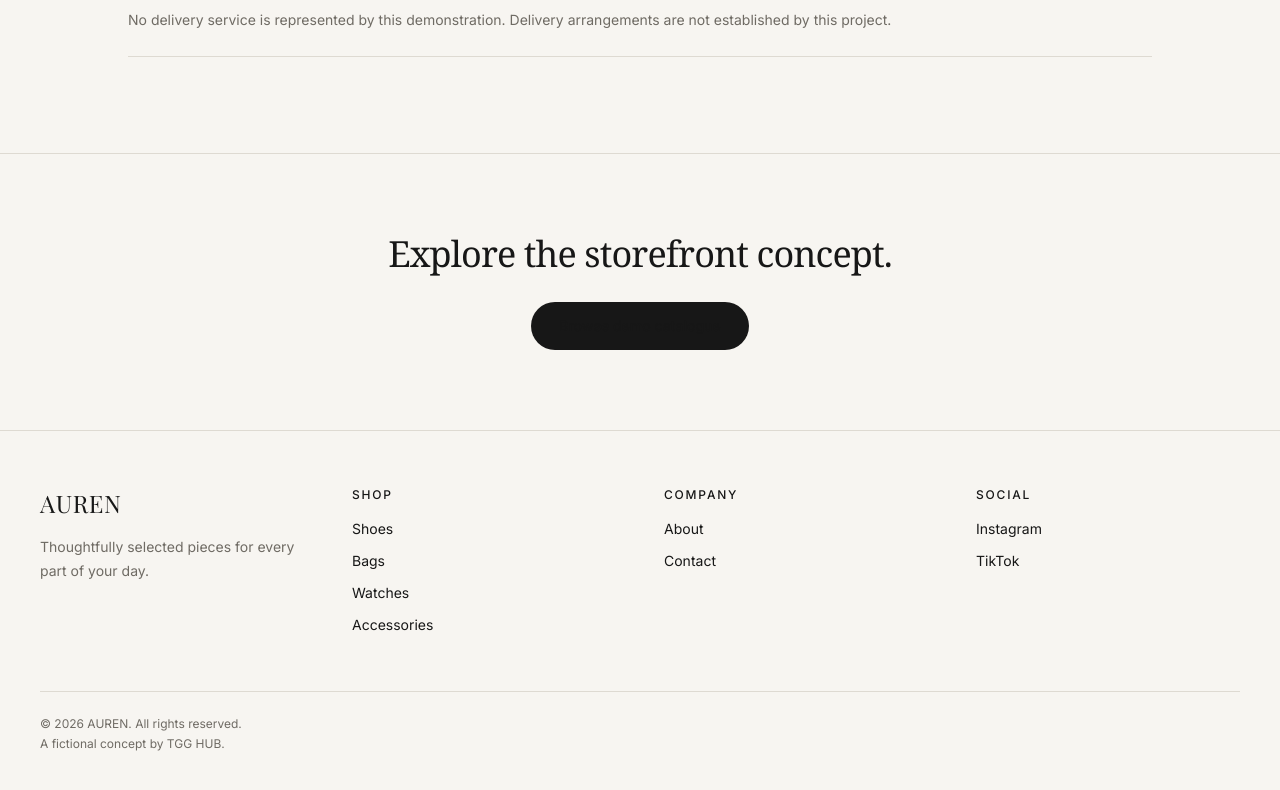
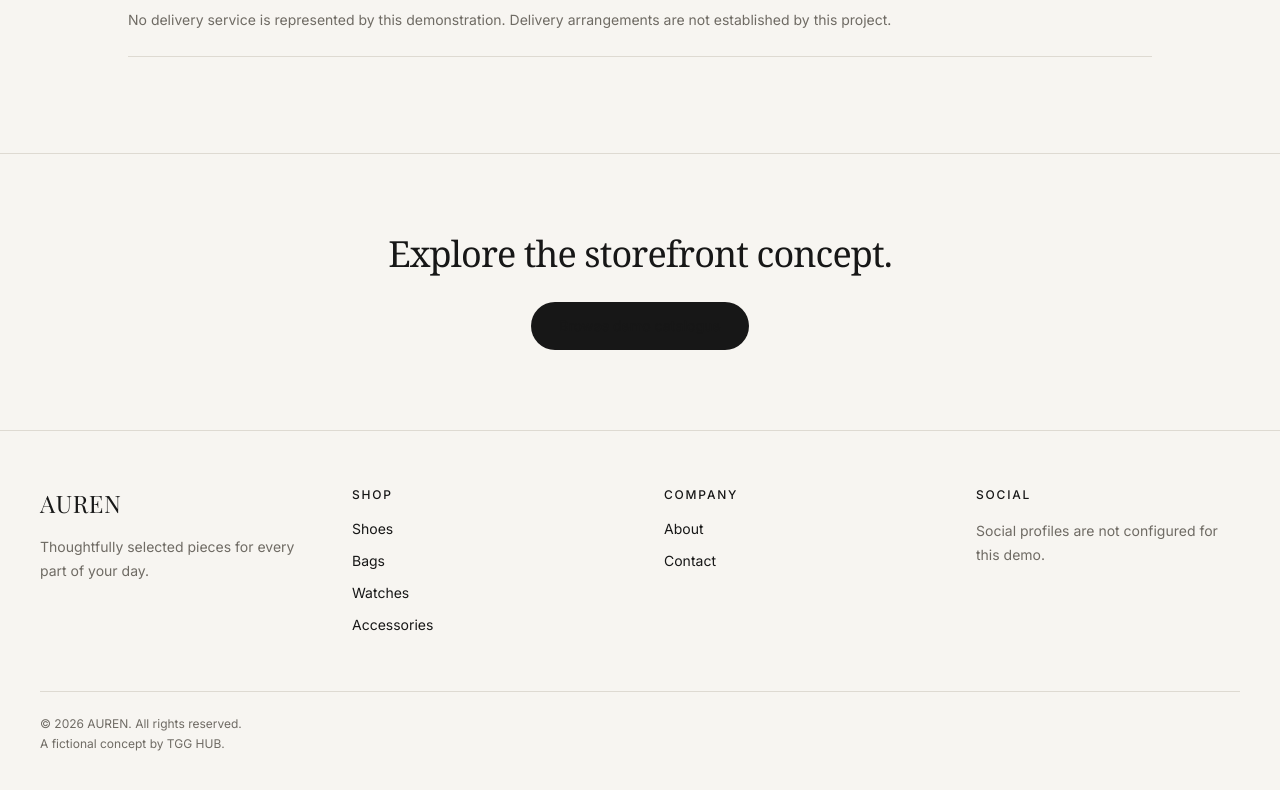
Before and after one commit to JJTGG/auren-store, a Next.js app: page /contact in a window 1280 px wide. Shown: the part 1370-2160 px from the top of the page. Built offline with nearby package versions, Linux system fonts and the light colour scheme; a web font is replaced by a local one.

Commit message:
fix: correct contact details and remove placeholder links

```diff
--- a/components/layout/Footer.tsx
+++ b/components/layout/Footer.tsx
@@ -71,21 +71,9 @@ export default function Footer() {
               Social
             </h2>
 
-            <div className="mt-4 flex flex-col gap-3">
-              <Link
-                href="#"
-                className="w-fit text-sm text-muted transition-colors hover:text-foreground"
-              >
-                Instagram
-              </Link>
-
-              <Link
-                href="#"
-                className="w-fit text-sm text-muted transition-colors hover:text-foreground"
-              >
-                TikTok
-              </Link>
-            </div>
+            <p className="mt-4 max-w-xs text-sm leading-6 text-muted">
+              Social profiles are not configured for this demo.
+            </p>
           </div>
         </div>
 
```
